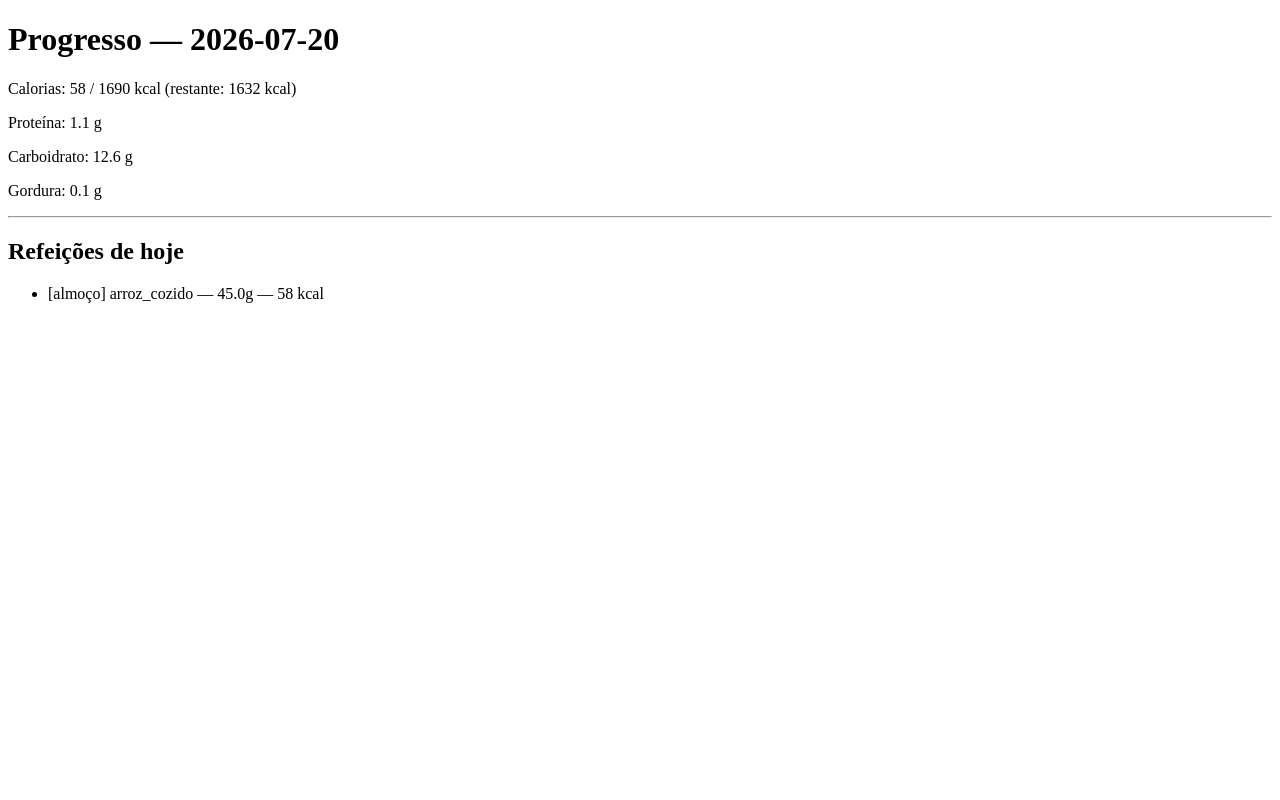
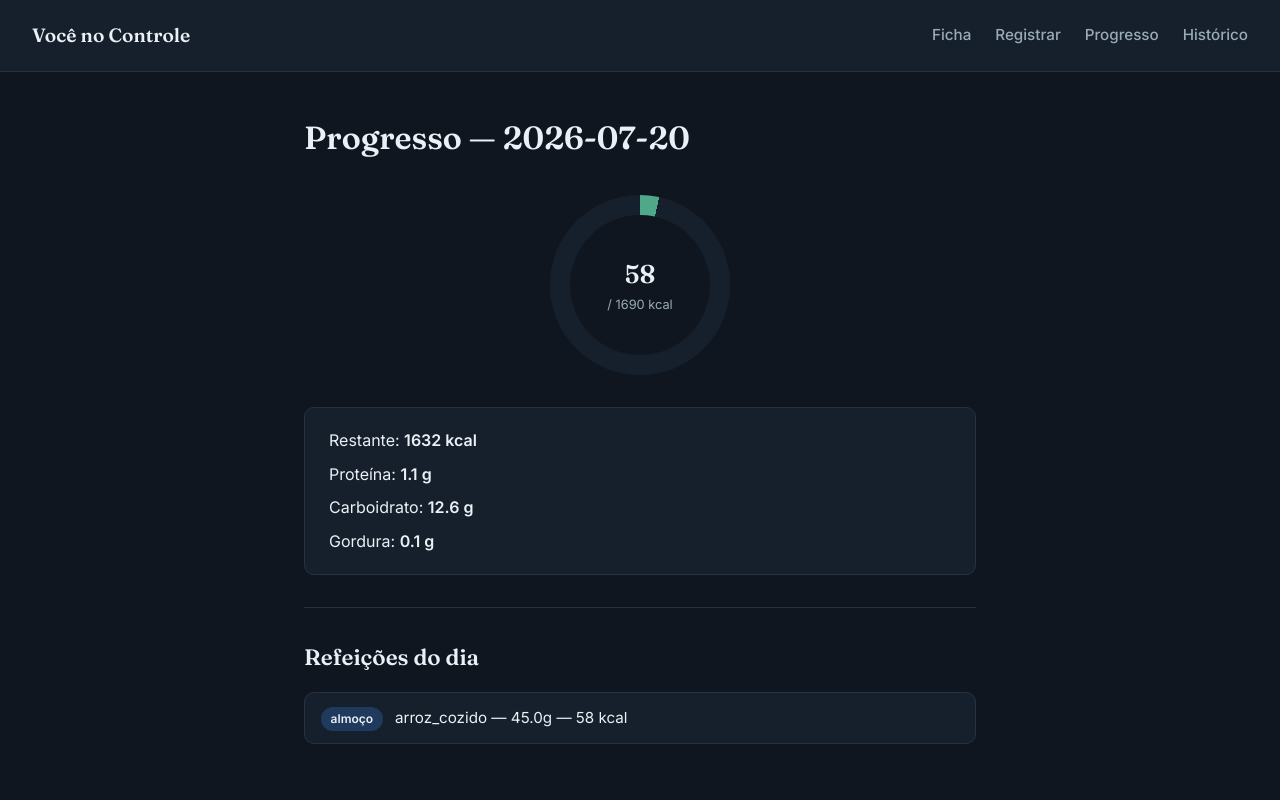
Before and after one commit to vitorrodrigues-dev/voc-_no_controle, a Flask app: page /historico/2026-07-20 in a window 1280 px wide. Run offline with Flask 3, Linux system fonts and the light colour scheme; data comes from the database, SQL or seed files in the repository.

Commit message:
Adiciona design (CSS/JS), tela home e protecao contra usuario inexistente

```diff
--- a/app.py
+++ b/app.py
@@ -6,7 +6,8 @@ app = Flask(__name__)
 
 @app.route("/")
 def home():
-    return "Funcionando!"
+    usuario = buscar_usuario()
+    return render_template("home.html", usuario=usuario)
 
 @app.route("/ficha", methods=["GET", "POST"])
 def ficha():
@@ -51,6 +52,9 @@ def ficha():
 def registrar():
     usuario = buscar_usuario()
 
+    if usuario is None:
+        return redirect("/ficha")
+
     if request.method == "POST":
         alimento_id = int(request.form["alimento_id"])
         gramas = float(request.form["gramas"])
@@ -66,8 +70,11 @@ def registrar():
 @app.route("/progresso")
 def progresso():
     usuario = buscar_usuario()
+
+    if usuario is None:
+        return redirect("/ficha")
+
     hoje = str(date.today())
-
     totais = progresso_do_dia(usuario["id"], hoje)
     refeicoes = listar_refeicoes_do_dia(usuario["id"], hoje)
 
@@ -76,12 +83,20 @@ def progresso():
 @app.route("/historico")
 def historico():
     usuario = buscar_usuario()
+
+    if usuario is None:
+        return redirect("/ficha")
+
     dias = listar_dias_com_registro(usuario["id"])
     return render_template("historico.html", dias=dias)
 
 @app.route("/historico/<data>")
 def historico_dia(data):
     usuario = buscar_usuario()
+
+    if usuario is None:
+        return redirect("/ficha")
+
     totais = progresso_do_dia(usuario["id"], data)
     refeicoes = listar_refeicoes_do_dia(usuario["id"], data)
     return render_template("progresso.html", usuario=usuario, totais=totais, refeicoes=refeicoes, hoje=data)
--- /dev/null
+++ b/static/css/js/script.js
@@ -0,0 +1,15 @@
+document.addEventListener("DOMContentLoaded", () => {
+    const anel = document.querySelector(".anel-progresso");
+
+    if (anel) {
+        const percentualFinal = getComputedStyle(anel).getPropertyValue("--percentual").trim();
+
+        anel.style.setProperty("--percentual", 0);
+
+        requestAnimationFrame(() => {
+            setTimeout(() => {
+                anel.style.setProperty("--percentual", percentualFinal);
+            }, 100);
+        });
+    }
+});
--- /dev/null
+++ b/static/css/style.css
@@ -0,0 +1,329 @@
+/* ===== VARIÁVEIS ===== */
+:root {
+    --cor-fundo: #0F1620;
+    --cor-superficie: #16202C;
+    --cor-marca: #1F3A5C;
+    --cor-acento: #4FA88A;
+    --cor-acento-escuro: #3D8A70;
+    --cor-texto: #EAF0F5;
+    --cor-texto-secundario: #9BAAB8;
+    --cor-alerta: #D9695F;
+    --cor-borda: #263344;
+
+    --fonte-titulo: 'Fraunces', serif;
+    --fonte-corpo: 'Inter', sans-serif;
+
+    --raio: 10px;
+    --transicao: 150ms ease;
+}
+
+/* ===== RESET ===== */
+* {
+    margin: 0;
+    padding: 0;
+    box-sizing: border-box;
+}
+
+body {
+    background-color: var(--cor-fundo);
+    color: var(--cor-texto);
+    font-family: var(--fonte-corpo);
+    line-height: 1.6;
+    min-height: 100vh;
+}
+
+/* ===== TIPOGRAFIA ===== */
+h1, h2, h3 {
+    font-family: var(--fonte-titulo);
+    font-weight: 600;
+    color: var(--cor-texto);
+    margin-bottom: 1rem;
+}
+
+h1 { font-size: 2rem; }
+h2 { font-size: 1.4rem; margin-top: 2rem; }
+
+a {
+    color: var(--cor-acento);
+    text-decoration: none;
+    transition: color var(--transicao);
+}
+
+a:hover {
+    color: var(--cor-texto);
+}
+
+/* ===== LAYOUT ===== */
+.topo {
+    display: flex;
+    justify-content: space-between;
+    align-items: center;
+    padding: 1.25rem 2rem;
+    background-color: var(--cor-superficie);
+    border-bottom: 1px solid var(--cor-borda);
+    flex-wrap: wrap;
+    gap: 1rem;
+}
+
+.marca {
+    font-family: var(--fonte-titulo);
+    font-size: 1.2rem;
+    font-weight: 600;
+    color: var(--cor-texto) !important;
+}
+
+.menu {
+    display: flex;
+    gap: 1.5rem;
+}
+
+.menu a {
+    color: var(--cor-texto-secundario);
+    font-weight: 500;
+    font-size: 0.95rem;
+}
+
+.menu a:hover {
+    color: var(--cor-acento);
+}
+
+.conteudo {
+    max-width: 720px;
+    margin: 0 auto;
+    padding: 2.5rem 1.5rem;
+}
+
+/* ===== FORMULÁRIO ===== */
+.formulario {
+    display: flex;
+    flex-direction: column;
+    gap: 1.1rem;
+    margin-top: 1.5rem;
+}
+
+.formulario label {
+    display: flex;
+    flex-direction: column;
+    gap: 0.4rem;
+    font-size: 0.9rem;
+    color: var(--cor-texto-secundario);
+}
+
+.formulario input,
+.formulario select {
+    background-color: var(--cor-superficie);
+    border: 1px solid var(--cor-borda);
+    border-radius: var(--raio);
+    padding: 0.7rem 0.9rem;
+    color: var(--cor-texto);
+    font-family: var(--fonte-corpo);
+    font-size: 1rem;
+    transition: border-color var(--transicao);
+}
+
+.formulario input:focus,
+.formulario select:focus {
+    outline: none;
+    border-color: var(--cor-acento);
+}
+
+/* ===== BOTÃO ===== */
+.botao {
+    background-color: var(--cor-acento);
+    color: #0A0F14;
+    border: none;
+    border-radius: var(--raio);
+    padding: 0.8rem 1.5rem;
+    font-family: var(--fonte-corpo);
+    font-weight: 600;
+    font-size: 1rem;
+    cursor: pointer;
+    transition: transform var(--transicao), background-color var(--transicao);
+    align-self: flex-start;
+}
+
+.botao:hover {
+    background-color: var(--cor-acento-escuro);
+    transform: translateY(-1px);
+}
+
+.botao:active {
+    transform: translateY(0);
+}
+
+/* ===== CARTÃO ===== */
+.cartao-resultado {
+    background-color: var(--cor-superficie);
+    border: 1px solid var(--cor-borda);
+    border-radius: var(--raio);
+    padding: 1.25rem 1.5rem;
+    margin-top: 1.5rem;
+}
+
+.cartao-resultado p {
+    margin-bottom: 0.5rem;
+}
+
+.cartao-resultado p:last-child {
+    margin-bottom: 0;
+}
+
+/* ===== ANEL DE PROGRESSO ===== */
+.anel-progresso {
+    --percentual-limitado: min(var(--percentual, 0), 100);
+    width: 180px;
+    height: 180px;
+    border-radius: 50%;
+    background: conic-gradient(
+        var(--cor-acento) calc(var(--percentual-limitado) * 1%),
+        var(--cor-superficie) 0
+    );
+    display: flex;
+    align-items: center;
+    justify-content: center;
+    margin: 2rem auto;
+    transition: background 600ms ease;
+}
+
+.anel-numero {
+    background-color: var(--cor-fundo);
+    width: 140px;
+    height: 140px;
+    border-radius: 50%;
+    display: flex;
+    flex-direction: column;
+    align-items: center;
+    justify-content: center;
+    text-align: center;
+}
+
+.anel-numero strong {
+    font-family: var(--fonte-titulo);
+    font-size: 1.6rem;
+}
+
+.anel-numero span {
+    font-size: 0.8rem;
+    color: var(--cor-texto-secundario);
+}
+
+/* ===== LISTAS ===== */
+.lista-refeicoes,
+.lista-historico {
+    list-style: none;
+    display: flex;
+    flex-direction: column;
+    gap: 0.6rem;
+    margin-top: 1rem;
+}
+
+.lista-refeicoes li,
+.lista-historico li {
+    background-color: var(--cor-superficie);
+    border: 1px solid var(--cor-borda);
+    border-radius: var(--raio);
+    padding: 0.8rem 1rem;
+    font-size: 0.95rem;
+    transition: border-color var(--transicao);
+}
+
+.lista-refeicoes li:hover,
+.lista-historico li:hover {
+    border-color: var(--cor-acento);
+}
+
+.tag-refeicao {
+    display: inline-block;
+    background-color: var(--cor-marca);
+    color: var(--cor-texto);
+    font-size: 0.75rem;
+    font-weight: 600;
+    padding: 0.15rem 0.6rem;
+    border-radius: 20px;
+    margin-right: 0.5rem;
+}
+
+.vazio {
+    color: var(--cor-texto-secundario);
+    font-style: italic;
+    margin-top: 1rem;
+}
+
+hr {
+    border: none;
+    border-top: 1px solid var(--cor-borda);
+    margin: 2rem 0;
+}
+
+/* ===== RESPONSIVO ===== */
+@media (max-width: 600px) {
+    .topo {
+        flex-direction: column;
+        align-items: flex-start;
+    }
+
+    .menu {
+        flex-wrap: wrap;
+        gap: 1rem;
+    }
+
+    .anel-progresso {
+        width: 150px;
+        height: 150px;
+    }
+
+    .anel-numero {
+        width: 115px;
+        height: 115px;
+    }
+}
+
+/* ===== ACESSIBILIDADE ===== */
+a:focus-visible,
+input:focus-visible,
+select:focus-visible,
+button:focus-visible {
+    outline: 2px solid var(--cor-acento);
+    outline-offset: 2px;
+}
+
+@media (prefers-reduced-motion: reduce) {
+    * {
+        transition: none !important;
+    }
+}
+
+/* ===== HOME — CARDS DE NAVEGAÇÃO ===== */
+.grade-cards {
+    display: grid;
+    grid-template-columns: repeat(auto-fit, minmax(200px, 1fr));
+    gap: 1rem;
+    margin-top: 2rem;
+}
+
+.card-nav {
+    background-color: var(--cor-superficie);
+    border: 1px solid var(--cor-borda);
+    border-radius: var(--raio);
+    padding: 1.5rem;
+    display: block;
+    transition: border-color var(--transicao), transform var(--transicao);
+}
+
+.card-nav:hover {
+    border-color: var(--cor-acento);
+    transform: translateY(-2px);
+    color: var(--cor-texto);
+}
+
+.card-nav h2 {
+    margin: 0 0 0.4rem 0;
+    font-size: 1.1rem;
+    color: var(--cor-acento);
+}
+
+.card-nav p {
+    color: var(--cor-texto-secundario);
+    font-size: 0.9rem;
+    margin: 0;
+}
--- /dev/null
+++ b/templates/base.html
@@ -0,0 +1,31 @@
+<!DOCTYPE html>
+<html lang="pt-br">
+<head>
+    <meta charset="UTF-8">
+    <meta name="viewport" content="width=device-width, initial-scale=1.0">
+    <title>{% block titulo %}Você no Controle{% endblock %}</title>
+
+    <link rel="preconnect" href="https://fonts.googleapis.com">
+    <link rel="preconnect" href="https://fonts.gstatic.com" crossorigin>
+    <link href="https://fonts.googleapis.com/css2?family=Fraunces:wght@500;600&family=Inter:wght@400;500;600&display=swap" rel="stylesheet">
+
+    <link rel="stylesheet" href="{{ url_for('static', filename='css/style.css') }}">
+</head>
+<body>
+    <header class="topo">
+        <a href="/" class="marca">Você no Controle</a>
+        <nav class="menu">
+            <a href="/ficha">Ficha</a>
+            <a href="/registrar">Registrar</a>
+            <a href="/progresso">Progresso</a>
+            <a href="/historico">Histórico</a>
+        </nav>
+    </header>
+
+    <main class="conteudo">
+        {% block conteudo %}{% endblock %}
+    </main>
+
+    <script src="{{ url_for('static', filename='js/script.js') }}"></script>
+</body>
+</html>
--- a/templates/progresso.html
+++ b/templates/progresso.html
@@ -1,31 +1,40 @@
-<!DOCTYPE html>
-<html lang="pt-br">
-<head>
-    <meta charset="UTF-8">
-    <title>Progresso do Dia</title>
-</head>
-<body>
+{% extends "base.html" %}
+
+{% block titulo %}Progresso — Você no Controle{% endblock %}
+
+{% block conteudo %}
     <h1>Progresso — {{ hoje }}</h1>
 
     {% set total_kcal = totais['total_kcal'] or 0 %}
     {% set meta = usuario['meta_calorica'] if usuario else 0 %}
+    {% set percentual = (total_kcal / meta * 100) if meta > 0 else 0 %}
 
-    <p>Calorias: {{ "%.0f"|format(total_kcal) }} / {{ "%.0f"|format(meta) }} kcal
-        (restante: {{ "%.0f"|format(meta - total_kcal) }} kcal)</p>
-    <p>Proteína: {{ "%.1f"|format(totais['total_prot'] or 0) }} g</p>
-    <p>Carboidrato: {{ "%.1f"|format(totais['total_carbo'] or 0) }} g</p>
-    <p>Gordura: {{ "%.1f"|format(totais['total_gord'] or 0) }} g</p>
+    <div class="anel-progresso" style="--percentual: {{ percentual }};">
+        <div class="anel-numero">
+            <strong>{{ "%.0f"|format(total_kcal) }}</strong>
+            <span>/ {{ "%.0f"|format(meta) }} kcal</span>
+        </div>
+    </div>
+
+    <div class="cartao-resultado">
+        <p>Restante: <strong>{{ "%.0f"|format(meta - total_kcal) }} kcal</strong></p>
+        <p>Proteína: <strong>{{ "%.1f"|format(totais['total_prot'] or 0) }} g</strong></p>
+        <p>Carboidrato: <strong>{{ "%.1f"|format(totais['total_carbo'] or 0) }} g</strong></p>
+        <p>Gordura: <strong>{{ "%.1f"|format(totais['total_gord'] or 0) }} g</strong></p>
+    </div>
 
     <hr>
-    <h2>Refeições de hoje</h2>
+    <h2>Refeições do dia</h2>
     {% if refeicoes %}
-        <ul>
+        <ul class="lista-refeicoes">
         {% for r in refeicoes %}
-            <li>[{{ r['nome_refeicao'] }}] {{ r['alimento'] }} — {{ r['gramas'] }}g — {{ "%.0f"|format(r['kcal']) }} kcal</li>
+            <li>
+                <span class="tag-refeicao">{{ r['nome_refeicao'] }}</span>
+                {{ r['alimento'] }} — {{ r['gramas'] }}g — {{ "%.0f"|format(r['kcal']) }} kcal
+            </li>
         {% endfor %}
         </ul>
     {% else %}
-        <p>Nenhuma refeição registrada hoje.</p>
+        <p class="vazio">Nenhuma refeição registrada nesse dia.</p>
     {% endif %}
-</body>
-</html>
+{% endblock %}
```
Also changed, not shown: templates/ficha.html (+41 -25 lines), templates/historico.html (+8 -11 lines), templates/home.html (added, +32 -0 lines), templates/registrar.html (+16 -22 lines).
